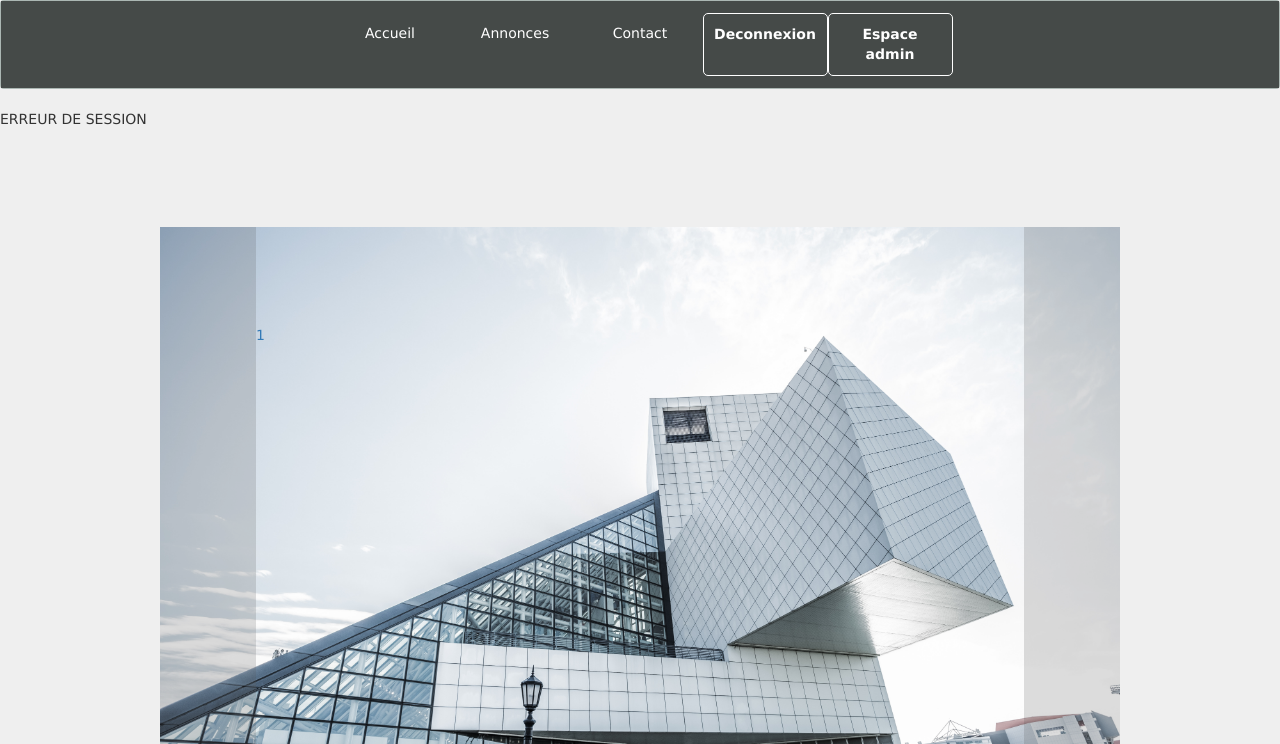
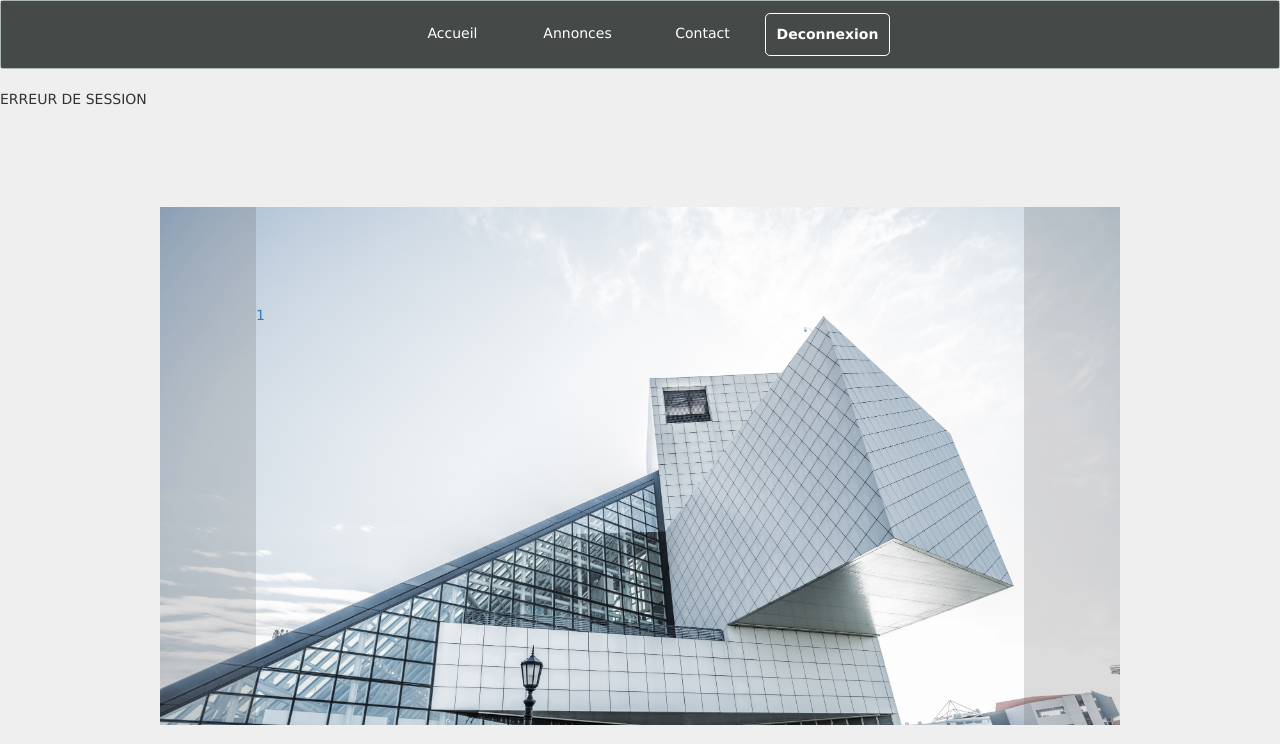
Before and after one commit to Ondabega/immobilier, a PHP site: page /annonce/descriptif.php in a window 1280 px wide. Shown: the top 744 px of the page. Run offline with PHP 8.4, Linux system fonts and the light colour scheme; the visitor is signed in with stand-in values (Sample User, id 1).

Commit message:
espace admindans descriptif enlevé

```diff
--- a/annonce/descriptif.php
+++ b/annonce/descriptif.php
@@ -156,7 +156,6 @@ include_once "../needed.php";
   				<a href="../contact-form.php" class="selt" onclick="myFunction()">Contact</a>
   				<?php if(!empty($_SESSION['login'])){ echo "<a href='../moncompte/deconnexion.php' class='selt' id='connect' onclick='myFunction()'>Deconnexion</a>" ;}
   			else{ echo "<a href='../moncompte/identification.php' class='selt' id='connect' onclick='myFunction()'>Connexion</a>"; }?>
-  			<?php if(!empty($_SESSION['admin'])){ echo "<a href='annonce/ajout.php' class='selt' id='connect' onclick='myFunction()'>Espace admin</a>" ;} ?>
   			</div>
   		</header>
 	</section>
```
